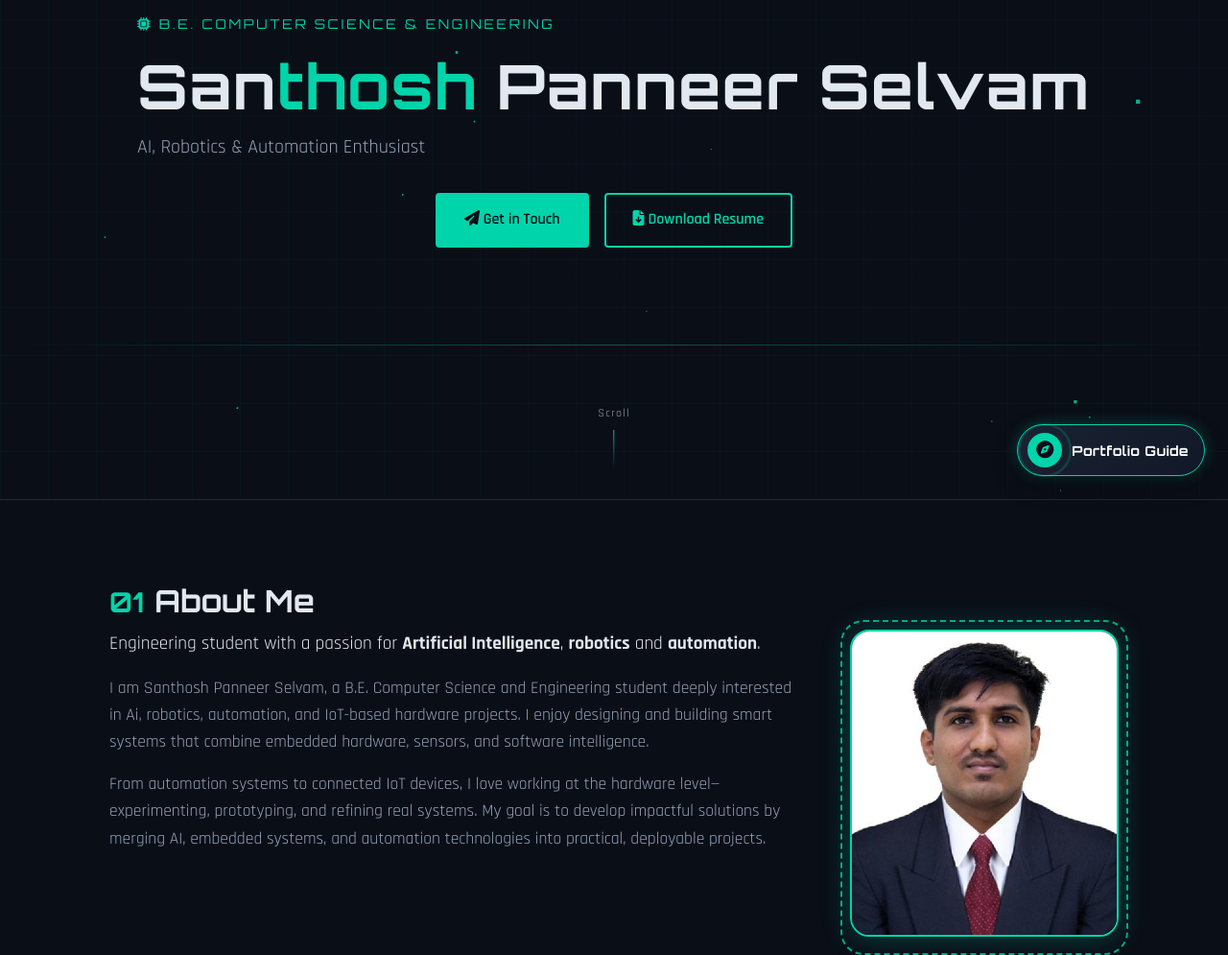
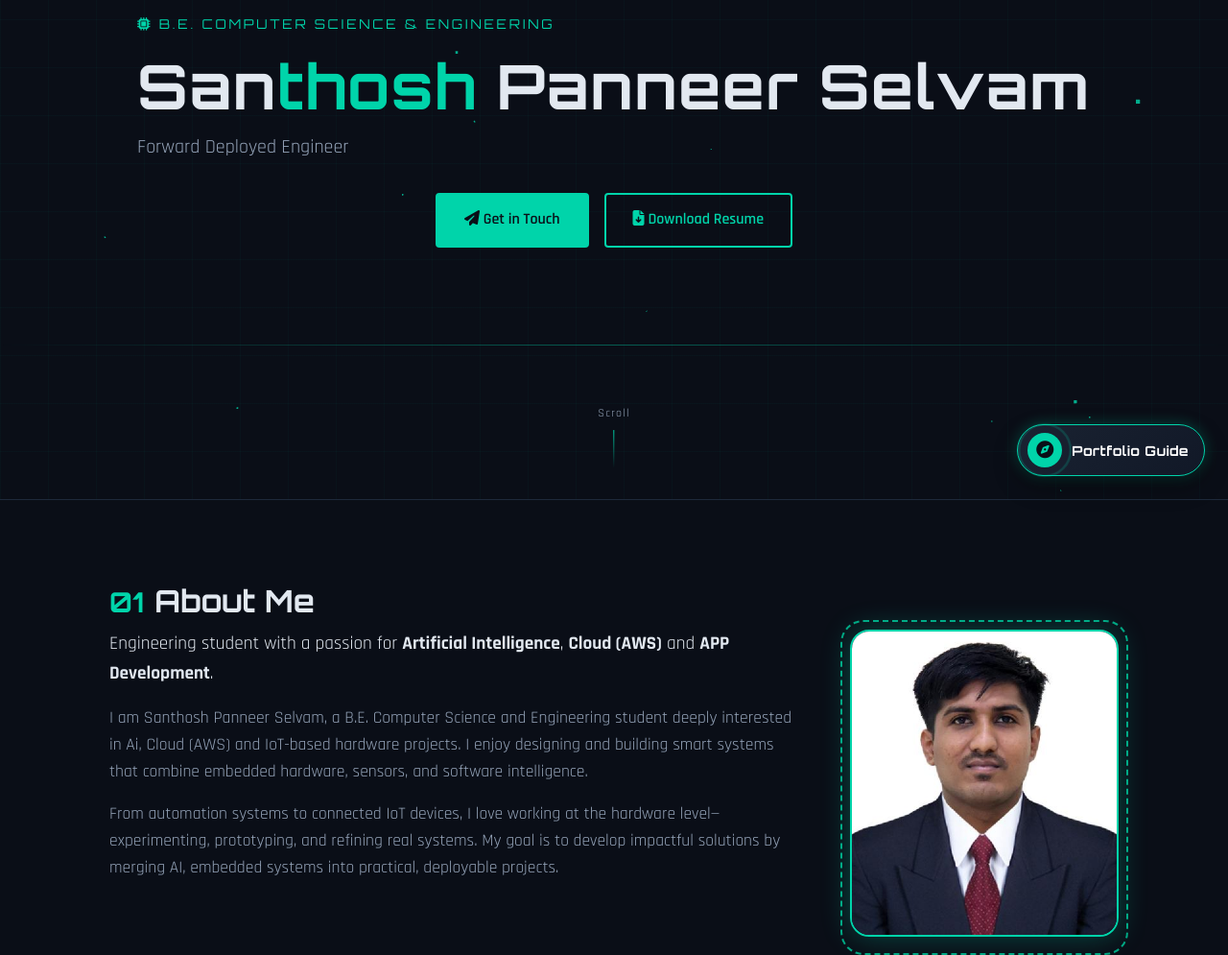
Before and after one commit to santhoshh-maax/portfolio, a plain HTML site: page index.html in a window 1280 px wide. Shown: the part 280-1275 px from the top of the page at 96% size. Drawn offline with nearby package versions, Linux system fonts and the light colour scheme.

Commit message:
Robitcs changed to FDE

```diff
--- a/index.html
+++ b/index.html
@@ -4,13 +4,13 @@
 <head>
   <meta charset="UTF-8">
   <meta name="viewport" content="width=device-width, initial-scale=1.0">
-  <title>Santhosh Panneer Selvam | Robotics Engineer Portfolio</title>
+  <title>Santhosh Panneer Selvam | Forward Deployed Engineer Portfolio</title>
   <link rel="icon" type="image/png" href="favicon.png">
 
 
-<meta name="description" content="Official portfolio of Santhosh Panneer Selvam, a Robotics & Automation enthusiast specializing in IoT, Embedded Systems, Flutter, and AI-powered solutions. Explore projects, achievements, and certifications.">
-
-<meta name="keywords" content="Santhosh Panneer Selvam, portfolio, robotics engineer, automation engineer, IoT developer, Flutter developer, embedded systems, AI projects, App Developer">
+<meta name="description" content="Official portfolio of Santhosh Panneer Selvam, a Forward Deployed Engineer, Embedded Systems, Flutter, and AI-powered solutions. Explore projects, achievements, and certifications.">
+
+<meta name="keywords" content="Santhosh Panneer Selvam, portfolio, Forward Deployed Engineer, IoT developer, Flutter developer, embedded systems, AI projects, App Developer">
 
 <meta name="author" content="Santhosh Panneer Selvam">
 <meta name="robots" content="index, follow">
@@ -22,8 +22,8 @@
 <link rel="canonical" href="https://santhoshh-maax.github.io/portfolio/">
 
 
-<meta property="og:title" content="Santhosh Panneer Selvam | Robotics Engineer Portfolio">
-<meta property="og:description" content="Robotics, Automation, IoT and AI Project Portfolio">
+<meta property="og:title" content="Santhosh Panneer Selvam | Forward Deployed Engineer Portfolio">
+<meta property="og:description" content="AWS, FDE, IoT and AI Project Portfolio">
 <meta property="og:image" content="https://santhoshh-maax.github.io/portfolio/preview.png">
 <meta property="og:url" content="https://santhoshh-maax.github.io/portfolio/">
 <meta property="og:type" content="website">
@@ -68,7 +68,7 @@
   <div class="hero-content">
     <p class="hero-tag"><i class="fa-solid fa-microchip"></i> B.E. Computer Science & Engineering</p>
     <h1 class="animate-name"><span class="word">San<span class="accent">thosh</span></span> <span class="word">Panneer</span> <span class="word">Selvam</span></h1>
-    <p class="hero-sub">AI, Robotics & Automation Enthusiast</p>
+    <p class="hero-sub">Forward Deployed Engineer</p>
     <div class="hero-cta">
       <a href="#contact" class="btn btn-primary"><i class="fa-solid fa-paper-plane"></i> Get in Touch</a>
       <a href="resume.pdf" class="btn btn-secondary" download><i class="fa-solid fa-file-arrow-down"></i> Download Resume</a>
@@ -88,15 +88,15 @@
     <div class="about-grid">
       <div class="about-content">
         <p class="about-lead">Engineering student with a passion for <strong>Artificial Intelligence</strong>,
-          <strong>robotics</strong> and
-          <strong>automation</strong>.
+          <strong>Cloud (AWS)</strong> and
+          <strong>APP Development</strong>.
         </p>
         <p>I am Santhosh Panneer Selvam, a B.E. Computer Science and Engineering student deeply interested in
-          Ai, robotics, automation, and IoT-based hardware projects. I enjoy designing and building smart systems that
+          Ai, Cloud (AWS) and IoT-based hardware projects. I enjoy designing and building smart systems that
           combine embedded hardware, sensors, and software intelligence.</p>
         <p>From automation systems to connected IoT devices, I love working at the hardware level—experimenting,
           prototyping, and refining real systems. My goal is to develop impactful solutions by merging AI, embedded
-          systems, and automation technologies into practical, deployable projects.</p>
+          systems into practical, deployable projects.</p>
 
         <!-- Old skills list removed/replaced by new visual section -->
 
```
